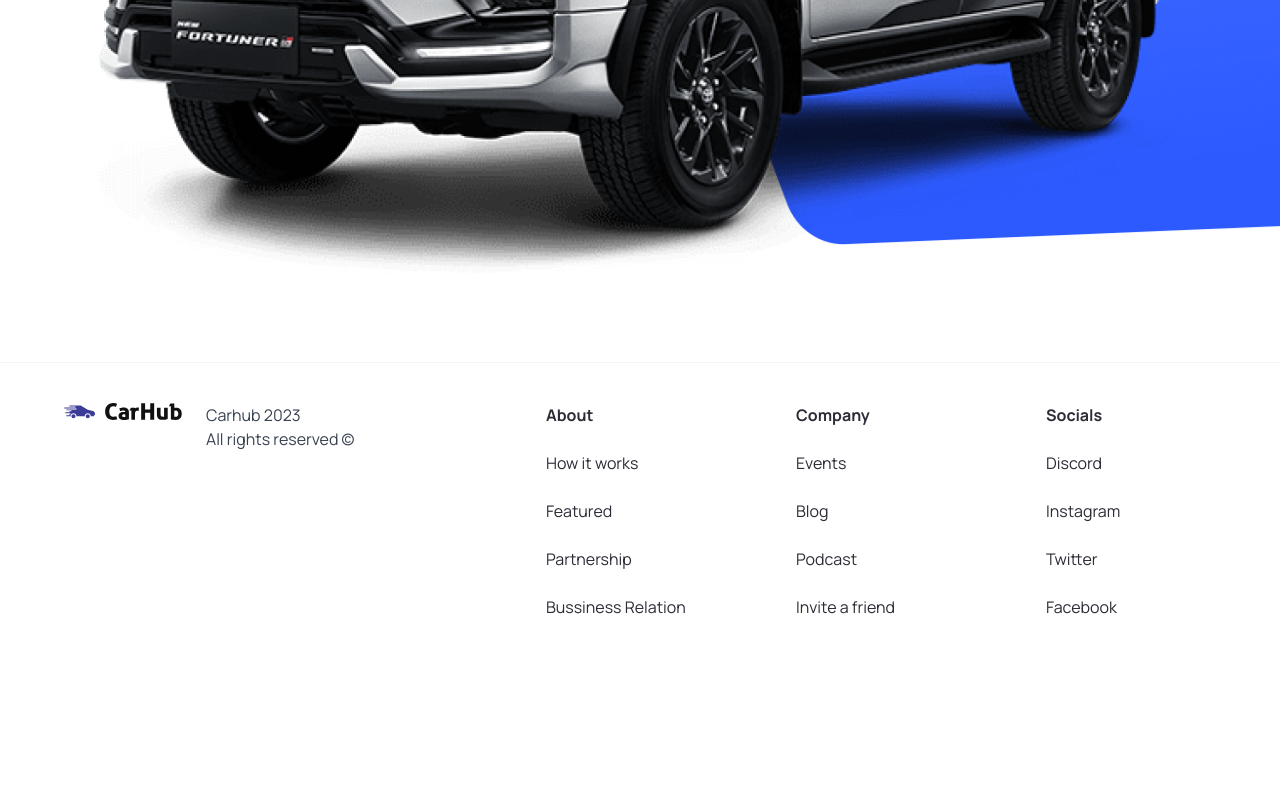
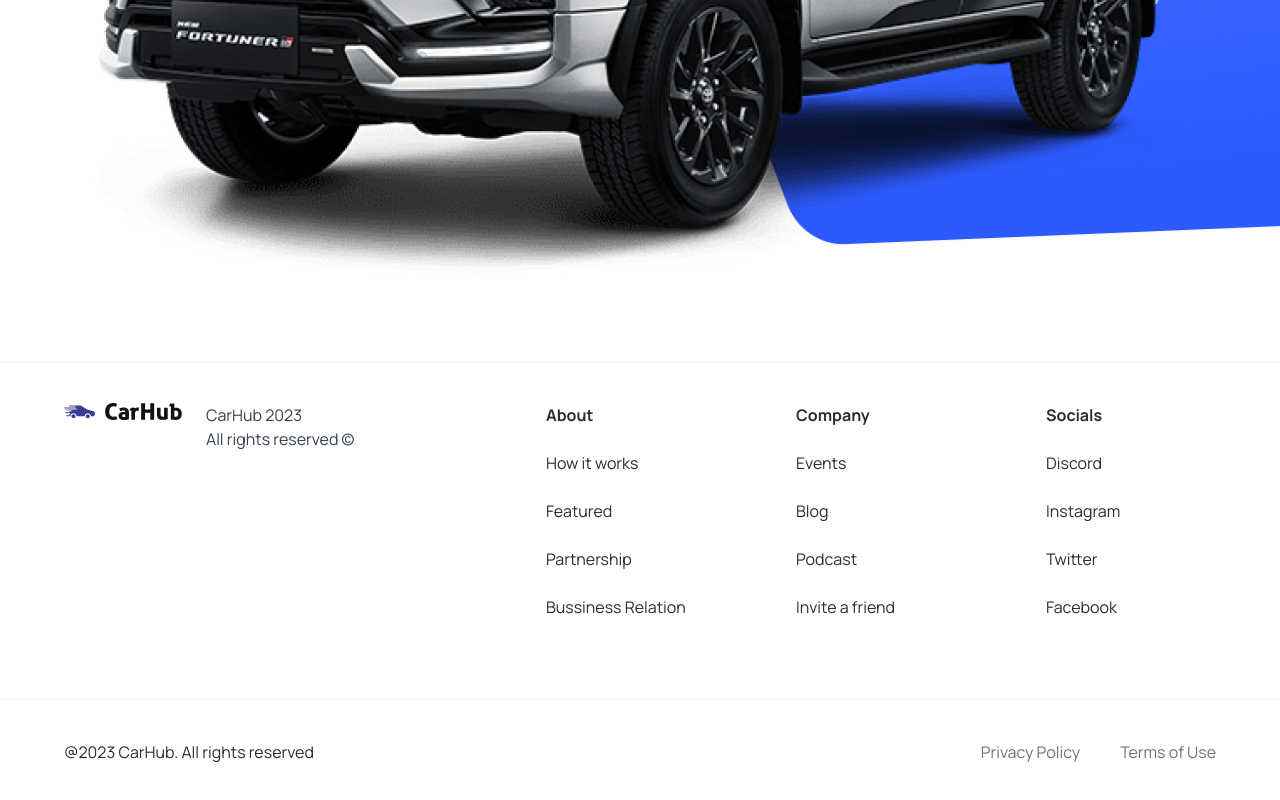
Before and after one commit to corcronje/showcase-next, a Next.js app: page / in a window 1280 px wide. Shown: the part 943-1743 px from the top of the page. Before the commit the page ends 1602 px from the top, so only its background shows below. Built offline with nearby package versions, Linux system fonts and the light colour scheme.

Commit message:
update footer

```diff
--- a/components/Footer.tsx
+++ b/components/Footer.tsx
@@ -18,7 +18,7 @@
           />
           <p className="text-base text-gray-700">
             {" "}
-            Carhub 2023 <br />
+            CarHub 2023 <br />
             All rights reserved &copy;
           </p>
         </div>
@@ -35,6 +35,17 @@
           ))}
         </div>
       </div>
+      <div className="flex justify-between items-center flex-wrap mt-10 border-t border-gray-100 sm:px-16 px-6 py-10">
+        <p>@2023 CarHub. All rights reserved</p>
+        <div className="footer__copyrights-link">
+          <Link className="text-gray-500" href="/">
+            Privacy Policy
+          </Link>
+          <Link className="text-gray-500" href="/">
+            Terms of Use
+          </Link>
+        </div>
+      </div>
     </footer>
   );
 };
```
